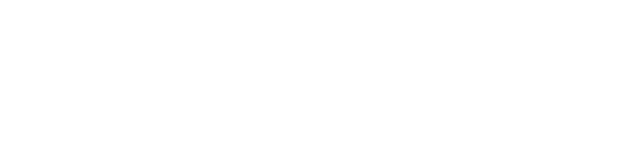
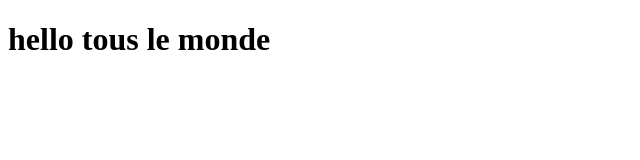
Before and after one commit to BenoitMoens/sharezza-social, a plain HTML site: page index.html in a window 1280 px wide. Shown: the whole page, without its empty margins (0-640 px from the left). Drawn offline with Linux system fonts and the light colour scheme.

Commit message:
modification du titre et ajout d'un h1

```diff
--- a/index.html
+++ b/index.html
@@ -2,9 +2,9 @@
 <html>
   <head>
     <meta charset="UTF-8">
-    <title>title</title>
+    <title>Bonjour</title>
   </head>
   <body>
-
+    <h1>hello tous le monde</h1>
   </body>
 </html>
```
